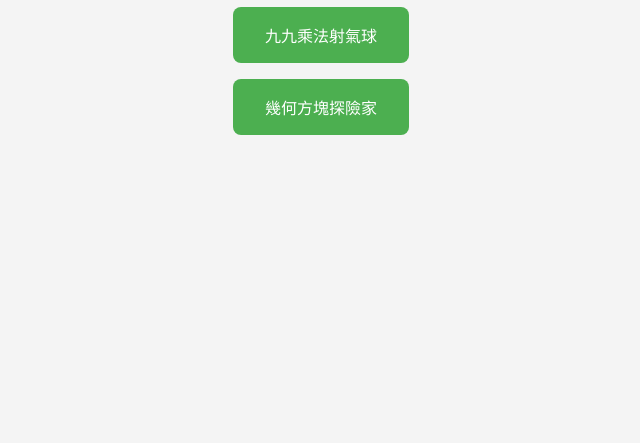
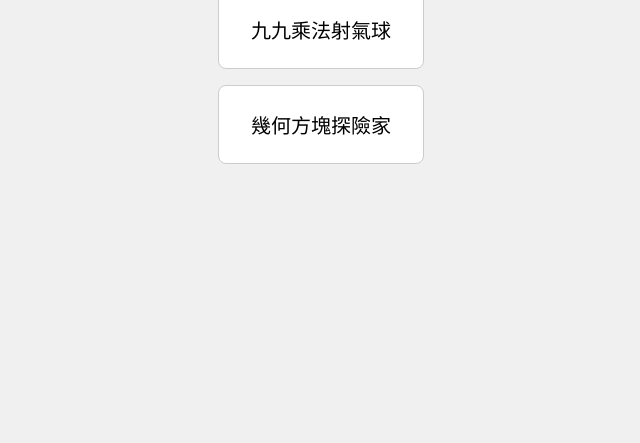
Before and after one commit to huangchaoyu88/gamepg, a plain HTML site: page index.html in a window 1280 px wide. Shown: the part 373-816 px from the top of the page, without its empty margins (319-959 px from the left). Drawn offline with Linux system fonts and the light colour scheme.

Commit message:
Fix menu and game file names

```diff
--- a/index.html
+++ b/index.html
@@ -6,44 +6,37 @@
     <title>遊戲選單</title>
     <style>
         body {
-            font-family: Arial, sans-serif;
+            font-family: 'Noto Sans TC', sans-serif;
             display: flex;
+            flex-direction: column;
             justify-content: center;
             align-items: center;
-            height: 100vh;
-            background: #f4f4f4;
+            min-height: 100vh;
+            background: #f0f0f0;
         }
-        .container {
-            text-align: center;
-        }
-        .game-list {
-            list-style: none;
-            padding: 0;
-        }
-        .game-list li {
-            margin: 1rem 0;
+        h1 {
+            margin-bottom: 1rem;
         }
         .game-link {
-            display: inline-block;
-            padding: 1rem 2rem;
-            background: #4CAF50;
-            color: white;
-            text-decoration: none;
+            margin: 0.5rem;
+            padding: 1.5rem 2rem;
+            background: #fff;
             border-radius: 8px;
-            transition: background 0.3s;
+            border: 1px solid #ccc;
+            cursor: pointer;
+            transition: transform 0.2s, background 0.2s;
+            font-size: 1.25rem;
+            user-select: none;
         }
         .game-link:hover {
-            background: #45a049;
+            background: #e6e6e6;
+            transform: scale(1.05);
         }
     </style>
 </head>
 <body>
-    <div class="container">
-        <h1>遊戲選單</h1>
-        <ul class="game-list">
-            <li><a href="balloon.html" class="game-link">九九乘法射氣球</a></li>
-            <li><a href="GG.html" class="game-link">幾何方塊探險家</a></li>
-        </ul>
-    </div>
+    <h1>遊戲選單</h1>
+    <div class="game-link" onclick="location.href='shoot.html'">九九乘法射氣球</div>
+    <div class="game-link" onclick="location.href='GG.html'">幾何方塊探險家</div>
 </body>
 </html>
```
Also changed, not shown: shoot.html (renamed from balloon.html), 2 other files.
